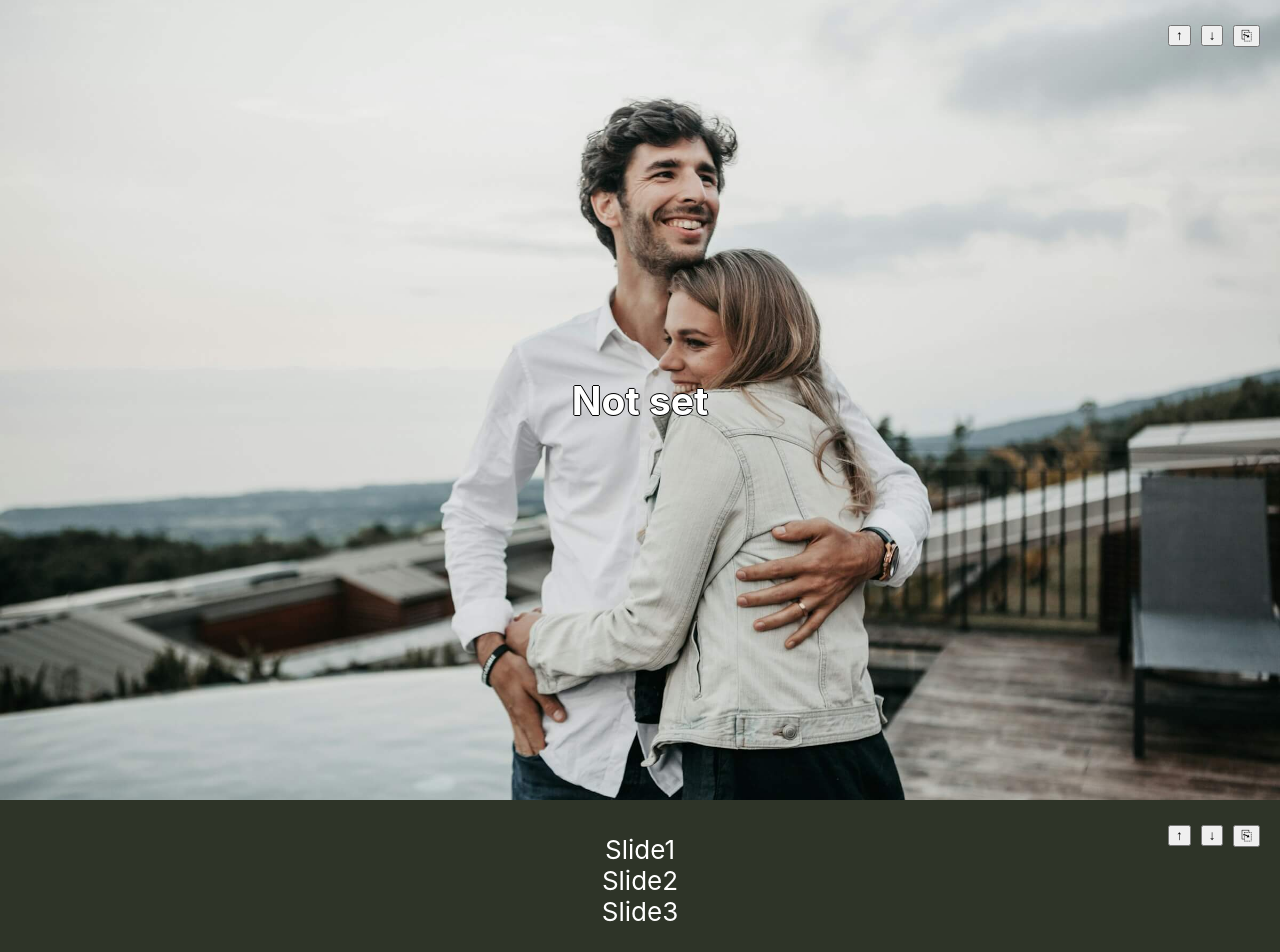
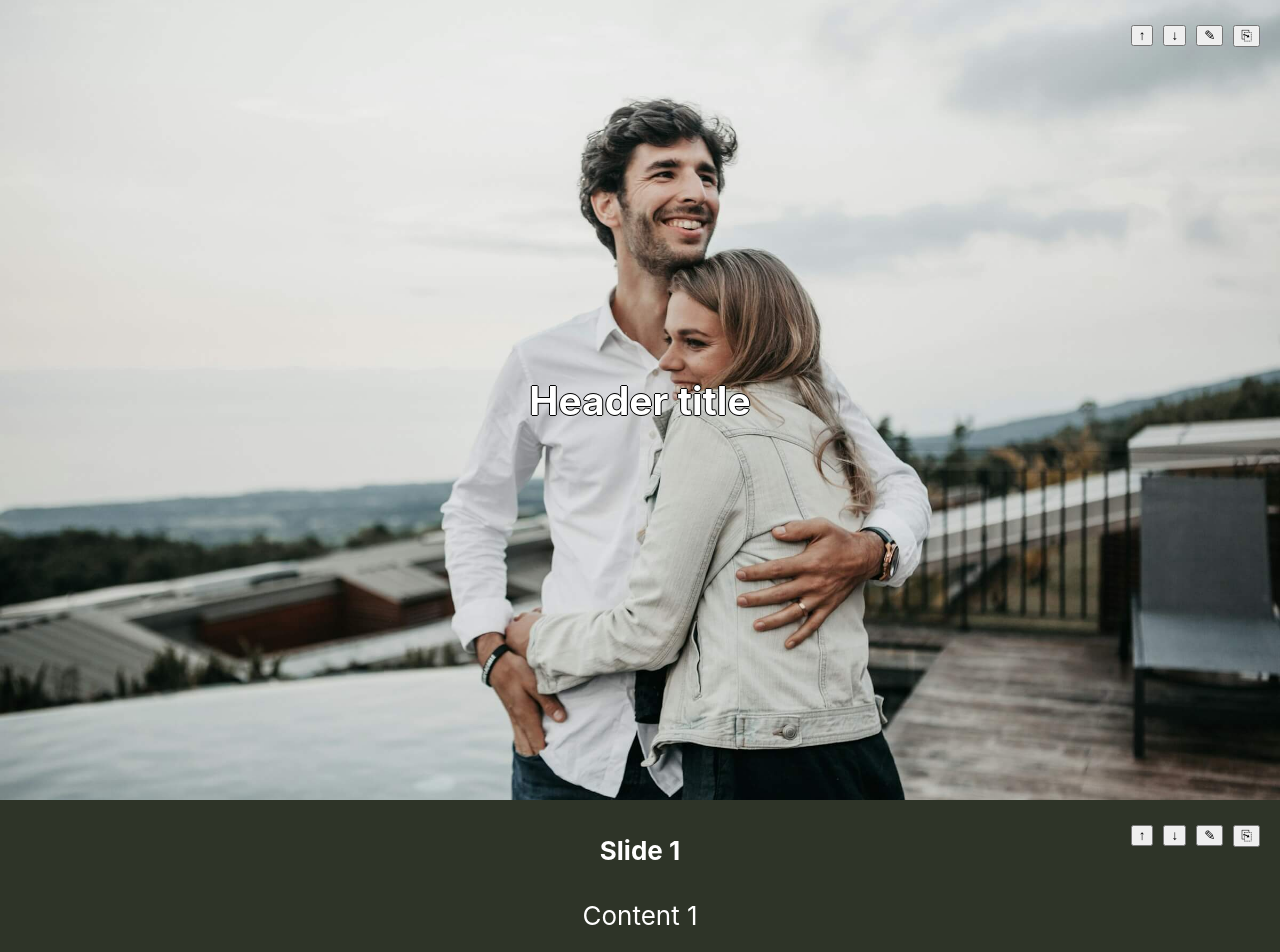
Before and after one commit to pohlaniacz/wysiwihyg, a React (Create React App) app: page / in a window 1280 px wide. Shown: the top 952 px of the page. Built offline with nearby package versions, Linux system fonts and the light colour scheme.

Commit message:
Fix variables in blocks, edit btn

```diff
--- a/src/components/editor/EditBox.js
+++ b/src/components/editor/EditBox.js
@@ -12,6 +12,9 @@ export default function EditBox(props) {
                 type="down"
             />
             <ActionButton
+                type="edit"
+            />
+            <ActionButton
                 type="duplicate"
             />
         </div>
--- a/src/components/editor/Header.js
+++ b/src/components/editor/Header.js
@@ -1,7 +1,7 @@
 export default function Header(props) {
     return (
         <section className="App-header" data-id={props.item.id}>
-            <h1>{props.item.text ? props.item.text : 'Not set'}</h1>
+            {props.item.data.title && <h1>{props.item.data.title}</h1>}
             {props.children}
         </section>
     )
--- a/src/components/editor/Slider.js
+++ b/src/components/editor/Slider.js
@@ -1,15 +1,15 @@
 export default function Slider(props) {
+    const slides = props.item.data;
     return (
         <section className="App-slider" data-id={props.item.id}>
-            <div className="App-slider-slide">
-                Slide1
-            </div>
-            <div className="App-slider-slide">
-                Slide2
-            </div>
-            <div className="App-slider-slide">
-                Slide3
-            </div>
+            {slides.map(function(slides, i){
+                return (
+                    <div className="App-slider-slide">
+                        <h4>{slides.title}</h4>
+                        <p>{slides.content}</p>
+                    </div>
+                );
+            })}
             {props.children}
         </section>
     )
--- a/src/components/layout/ActionButton.js
+++ b/src/components/layout/ActionButton.js
@@ -12,6 +12,10 @@ export default function ActionButton(props) {
         case "down":
             title = 'down';
             text = '↓';
+            break;
+        case "edit":
+            title = 'edit';
+            text = '✎';
             break;
         case "duplicate":
             title = 'duplicate';
--- a/src/styles/App.scss
+++ b/src/styles/App.scss
@@ -3,7 +3,6 @@
 }
 
 .App-header, .App-slider {
-  height: 20vh;
   display: flex;
   flex-direction: column;
   align-items: center;
@@ -35,5 +34,8 @@
   right: 15px;
   button {
     margin: 0 5px;
+    &:hover {
+      cursor: pointer;
+    }
   }
 }
```
